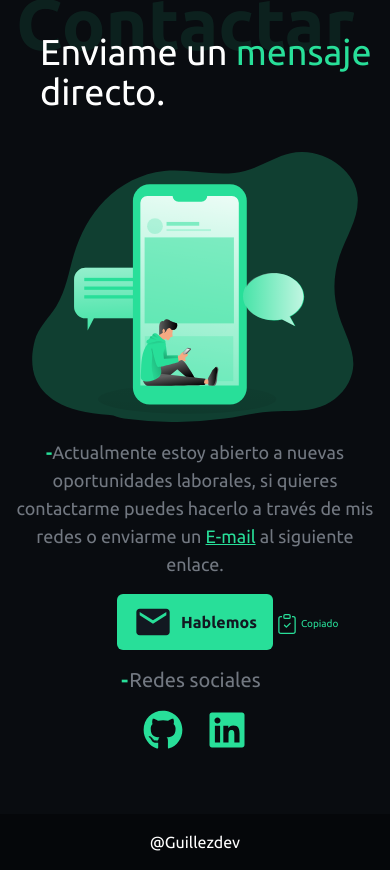
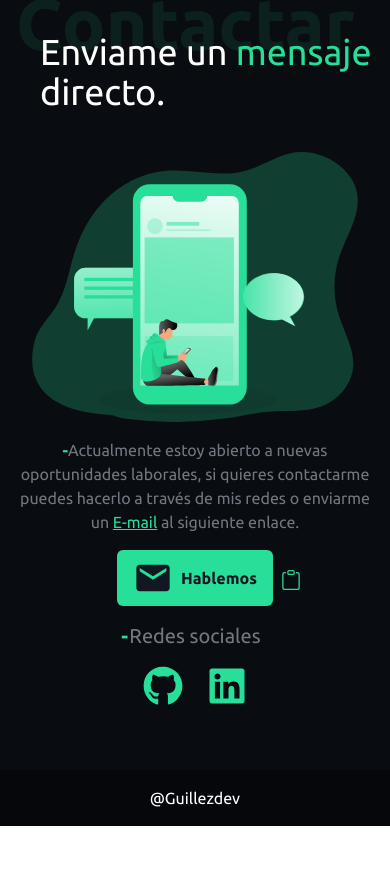
Before and after one commit to guillezdev/Mi-Web, a React (Vite) app: page / in a window 390 px wide. Shown: the part 4194-5064 px from the top of the page. After the commit the page ends 5020 px from the top, so only its background shows below. Built offline with nearby package versions, Linux system fonts and the light colour scheme.

Commit message:
add copy to clipboard in contact

```diff
--- a/src/components/Contact.jsx
+++ b/src/components/Contact.jsx
@@ -7,6 +7,27 @@ import { BsClipboard, BsClipboardCheck } from "react-icons/bs";
 function Contact() {
   const [clipboardcheck, setClipboardcheck] = useState(false)
 
+  const handleCopy = async () => {
+    if (!clipboardcheck) {
+      try {
+        await navigator.clipboard.writeText('guillezdev@gmail.com')
+        setClipboardcheck(!clipboardcheck);
+      }
+      catch {
+        setClipboardcheck(false);
+      }
+    }
+    else {
+      try {
+        await navigator.clipboard.writeText('')
+        setClipboardcheck(!clipboardcheck);
+      }
+      catch {
+        setClipboardcheck(false);
+      }
+    }
+
+  }
   return (
     <div className="text-secundary bg-black/50" id="contact">
       <div className=" max-w-7xl mx-auto py-16">
@@ -19,17 +40,17 @@ function Contact() {
             Enviame un <span className="text-primary">mensaje</span> directo.
           </h1>
         </div>
-        <div className="flex flex-col lg:flex-row items-center justify-center px-4">
+        <div className="flex flex-col md:flex-row items-center justify-center px-4">
 
-          <img className="lg:w-1/2 w-full" src={imgcont} alt="redes" />
+          <img className="md:w-1/2 w-full" src={imgcont} alt="redes" />
 
-          <div className="lg:w-1/2 w-full flex flex-col justify-center items-center">
+          <div className="md:w-1/2 w-full flex flex-col justify-center items-center">
             <div className="flex flex-col justify-center items-center gap-4 py-4">
-              <h1 className="text-lg lg:text-2xl inline-block text-center relative"><span className="left-6 text-primary font-extrabold">-</span>Actualmente estoy abierto a nuevas oportunidades laborales, si quieres contactarme puedes hacerlo a través de mis redes o enviarme un <a href="mailto:guillezdev@gmail.com" className="text-primary underline decoration-primary">E-mail</a> al siguiente enlace.</h1>
+              <h1 className="text-md md:text-2xl inline-block text-center relative"><span className="left-6 text-primary font-extrabold">-</span>Actualmente estoy abierto a nuevas oportunidades laborales, si quieres contactarme puedes hacerlo a través de mis redes o enviarme un <a href="mailto:guillezdev@gmail.com" className="text-primary underline decoration-primary">E-mail</a> al siguiente enlace.</h1>
               <div className="relative">
-                <a className="flex w-fit text-fondo items-center font-semibold w-30 gap-2 bg-primary hover:shadow-lg hover:shadow-primary hover:bg-primary hover:-translate-y-1 hover:rotate-1 rounded-md py-2 px-4 cursor-pointer" href="mailto:guillezdev@gmail.com"><MdEmail size={40} />Hablemos</a>
-                <div className="absolute -right-28 top-4 cursor-pointer text-primary w-28 rounded-lg p-1" onClick={() => setClipboardcheck(!clipboardcheck)}>
-                  {clipboardcheck ? <BsClipboard size={20} /> : <div className="flex gap-1 items-center"><BsClipboardCheck size={20} /><p className="text-[10px]">Copiado</p></div>}
+                <a className="flex w-fit text-fondo items-center font-semibold w-30 gap-2 bg-primary hover:shadow-md hover:shadow-primary hover:bg-primary hover:-translate-y-1 hover:rotate-1 rounded-md py-2 px-4 cursor-pointer" href="mailto:guillezdev@gmail.com"><MdEmail size={40} />Hablemos</a>
+                <div className="absolute -right-8 flex justify-start top-4 cursor-pointer text-primary w-7 rounded-md p-1" onClick={handleCopy}>
+                  {clipboardcheck ? <div className="flex gap-1 items-center"><BsClipboardCheck size={20} /><p className="text-[10px]">Copiado</p></div> : <BsClipboard size={20} />}
                 </div>
               </div>
 
@@ -37,8 +58,8 @@ function Contact() {
             <div className="flex flex-col justify-center items-center gap-4">
               <h3 className="relative text-xl"><span className="absolute -left-2  peer-hover:text-7xl text-primary font-extrabold">-</span>Redes sociales</h3>
               <div className="flex gap-6">
-                <a className="text-primary lg:scale-125 hover:-translate-y-2 hover:rotate-3" href="https://github.com/guillezdev" aria-label="Enlace a guithub"><FaGithub size={40} /></a>
-                <a className="text-primary lg:scale-125 hover:-translate-y-2 hover:rotate-3" href="https://www.linkedin.com/in/guillezdev/" aria-label="Enlace a Linkedin"><FaLinkedin size={40} /></a>
+                <a className="text-primary md:scale-125 hover:-translate-y-2 hover:rotate-3" href="https://github.com/guillezdev" aria-label="Enlace a guithub"><FaGithub size={40} /></a>
+                <a className="text-primary md:scale-125 hover:-translate-y-2 hover:rotate-3" href="https://www.linkedin.com/in/guillezdev/" aria-label="Enlace a Linkedin"><FaLinkedin size={40} /></a>
               </div>
             </div>
 
```
